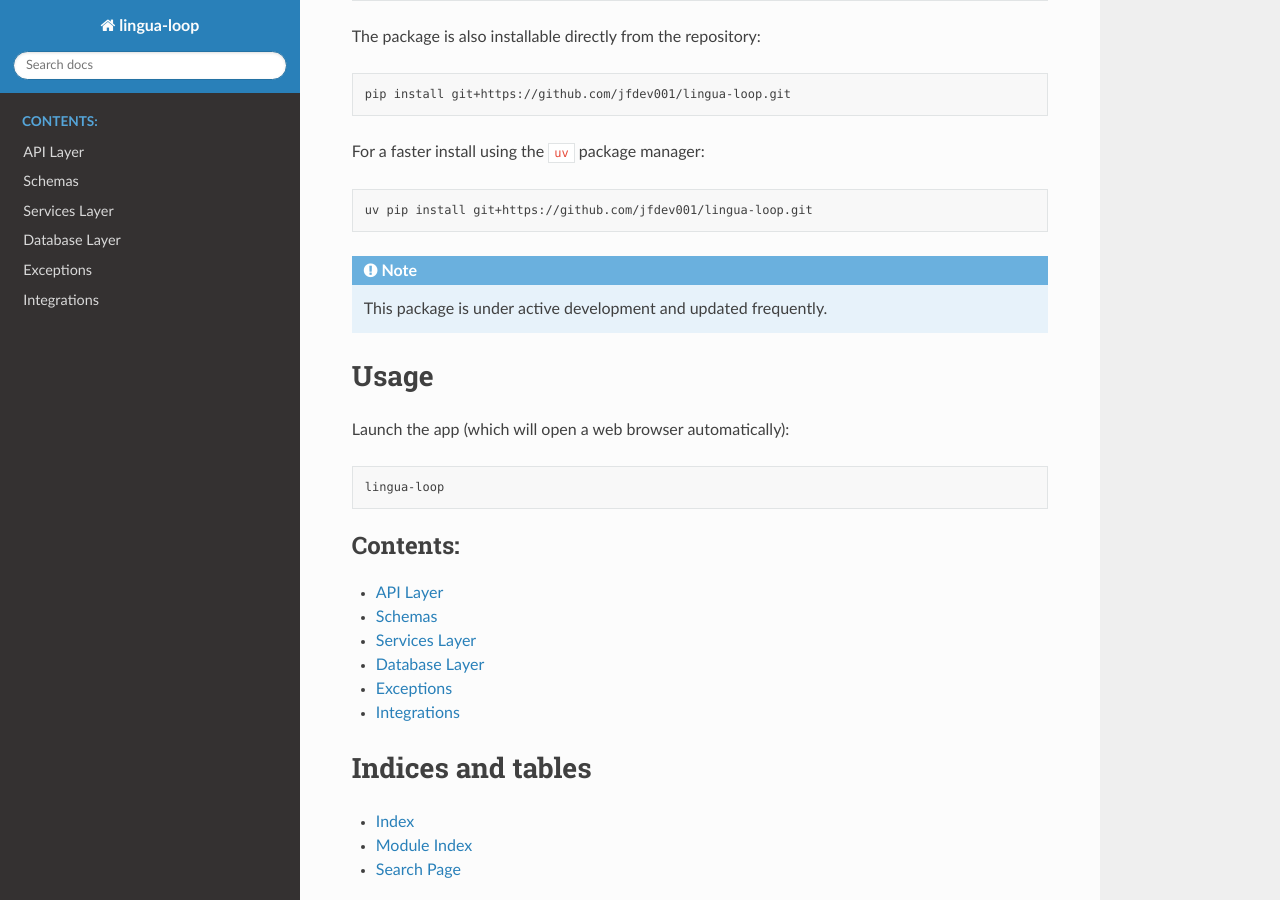
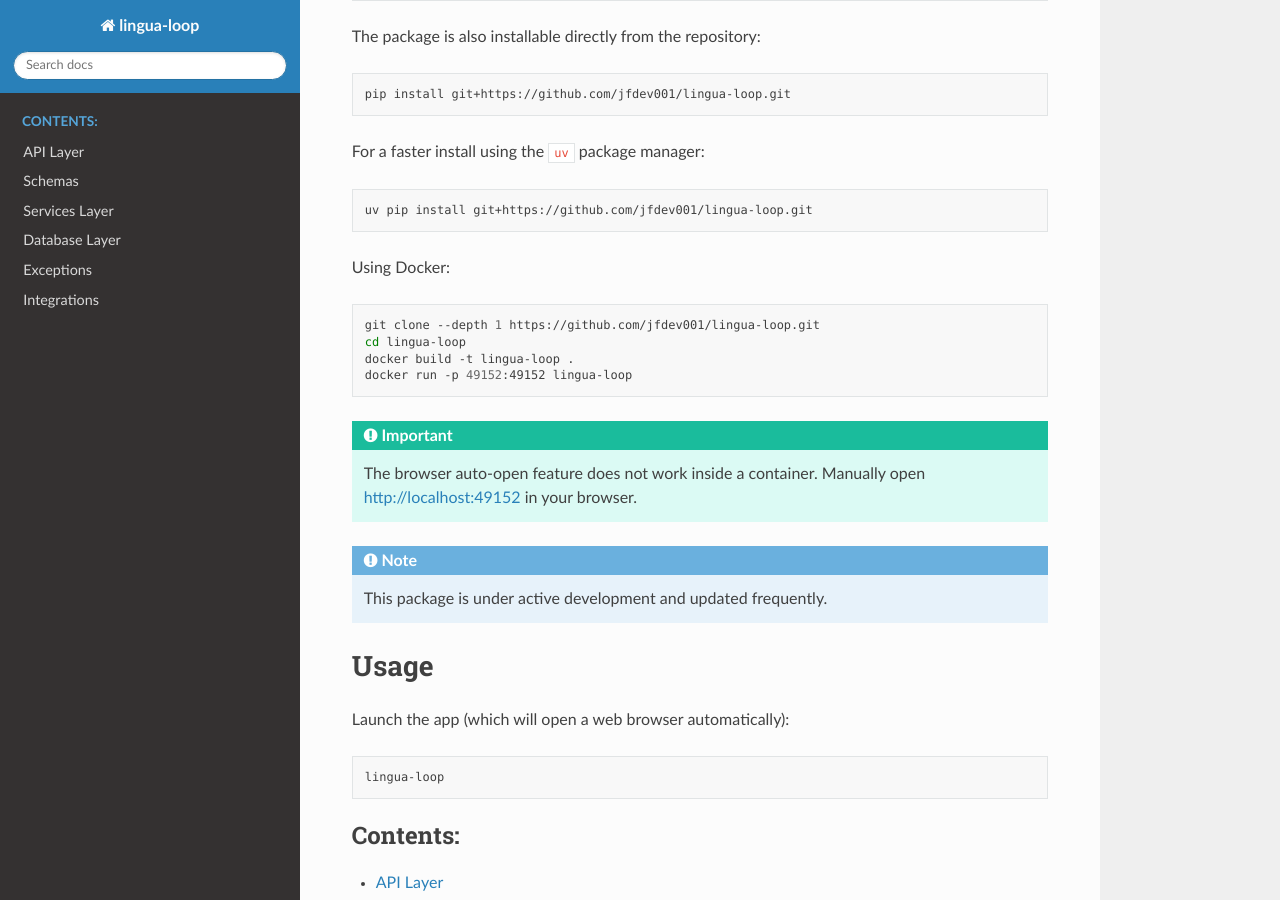
Before and after one commit to jfdev001/lingua-loop, a Sphinx documentation site: the page built from docs/index.rst, in a window 1280 px wide and 900 px high, scrolled down 1649 px. Built offline with Sphinx 7.4.7 and the Read the Docs theme 3.1.0, drawn with Linux system fonts in a browser that asks for light colours.

Commit message:
Jfrazier/docker (#52)
* add docker file

* update docs to reflect using docker

```diff
--- a/docs/index.rst
+++ b/docs/index.rst
@@ -52,6 +52,19 @@ For a faster install using the ``uv`` package manager:
 
    uv pip install git+https://github.com/jfdev001/lingua-loop.git
 
+Using Docker:
+
+.. code-block:: bash
+
+   git clone --depth 1 https://github.com/jfdev001/lingua-loop.git
+   cd lingua-loop
+   docker build -t lingua-loop .
+   docker run -p 49152:49152 lingua-loop
+
+.. important::
+   The browser auto-open feature does not work inside a container.
+   Manually open http://localhost:49152 in your browser.
+
 .. note::
    This package is under active development and updated frequently.
 
```
Also changed, not shown: README.md (+18 -0 lines), 3 other files.
